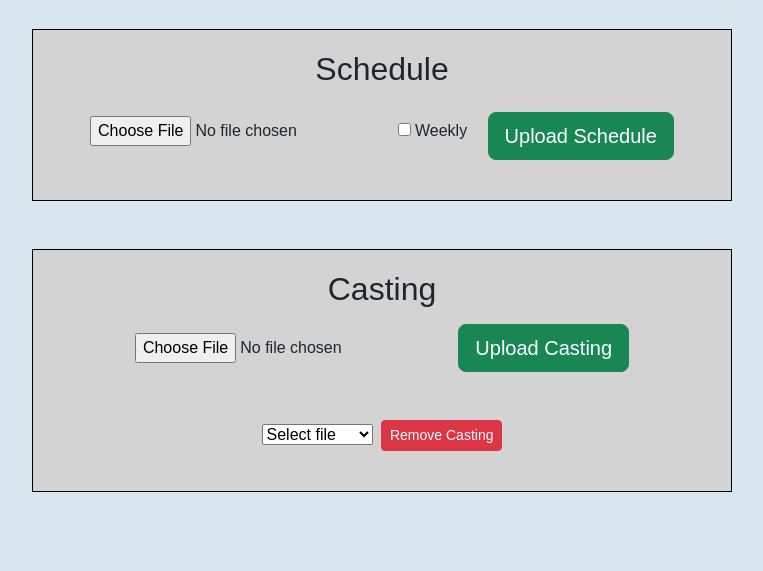
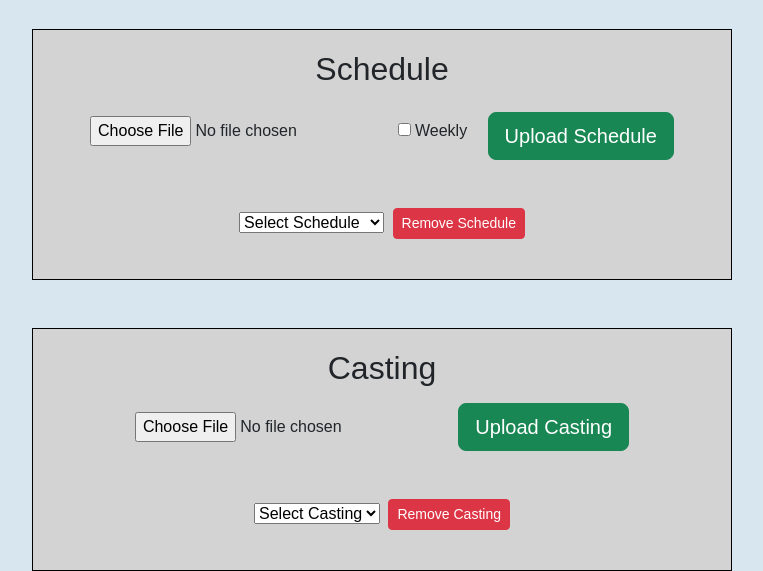
Before and after one commit to luza78/cs50x_project_2023, a Flask app: template templates/admin.html in a window 1280 px wide. Shown: the part 272-843 px from the top of the page, without its empty margins (258-1021 px from the left). Before the commit the page ends 764 px from the top, so only its background shows below. Run offline with Flask 3, Linux system fonts and the light colour scheme; the template is opened without the code that fills it: most values are stand-ins (such as "Sample title", 1, 10 or a date in 2020).

Commit message:
Added ability for admins to remove schedules from the server. Improved readme

```diff
--- a/app.py
+++ b/app.py
@@ -1,7 +1,7 @@
 from helpers import (login_required, login_required_admin, get_user, register_user, admin_add_user,
                       admin_get_users, admin_remove_user, admin_change_user_type, admin_reset_user_password,
                         upload_casting, get_casting_file, get_casting, remove_casting, upload_schedule,
-                          upload_schedule_is_week, schedule_today, schedule_week)
+                          remove_schedule, upload_schedule_is_week, schedule_today, schedule_week)
 
 from flask import Flask, render_template, redirect, request, session, flash, send_file
 from flask_session import Session
@@ -17,6 +17,8 @@ app = Flask(__name__)
 
 # Configure uploads
 app.config['UPLOAD_FOLDER'] = "static/uploads/schedule"
+
+ALLOWED_EXTENSIONS = {'txt', 'pdf', 'png', 'jpg', 'jpeg', 'doc', 'docx', 'xls' 'xlsx'}
 
 # Max upload size in bytes (40 MB)
 app.config['MAX_CONTENT_PATH'] = "40000000"
@@ -51,7 +53,7 @@ def login():
 
         # Handles if email not found
         if not db_lookup:
-            flash("Email is not recognized", "error")
+            flash("Email is not recognized, make sure you are registered!", "error")
             return render_template("login.html")
 
         # Need to hash password etc
@@ -97,7 +99,7 @@ def register():
         db_email = get_user(email)
 
         if not db_email:
-            flash("Email not found", "error")
+            flash("Email not found. Make sure you have been added to the system", "error")
             return render_template("register.html")
 
         # Checks if they have set a password yet
@@ -152,13 +154,11 @@ def scheduleview(file_name):
 def download(dl_id):
 
     if dl_id:
-
         path = os.getcwd() + "/static/downloads/" + dl_id
 
         return send_file(path, dl_id, as_attachment=True)
 
     else:
-
         return redirect("/documents")
 
 
@@ -208,12 +208,20 @@ def documents():
 
     return render_template("documents.html")
 
-# Admin only control panel. Allows to add / remove schedule
+# Admin only control panel. Allows to add / remove schedule + casting
 @app.route("/admin")
 @login_required_admin
 def admin():
+    # Path to where schedules are uploaded to
+    path = os.getcwd() + "/static/uploads/schedule"
+
+    # Query db to get castings
     castings = get_casting()
-    return render_template("admin.html", castings=castings)
+
+    # Store a list of files in our schedules folder
+    schedules = os.listdir(path)
+    print(schedules)
+    return render_template("admin.html", castings=castings, schedules=schedules)
 
 @app.route("/uploadschedule", methods=["POST"])
 @login_required_admin
@@ -221,40 +229,60 @@ def uploadschedule():
 
     upload_file = request.files["schedulefile"]
     file_name = secure_filename(upload_file.filename)
-    type = request.form.get("week")
+    if file_name:
+        type = request.form.get("week")
 
-    if upload_file:
+        if upload_file:
+            upload_file.save(os.path.join(app.config['UPLOAD_FOLDER'], file_name))
 
-        upload_file.save(os.path.join(app.config['UPLOAD_FOLDER'], file_name))
+            if type is not None:
+                upload_schedule_is_week(file_name)
 
-        if type is not None:
-            upload_schedule_is_week(file_name)
+            elif type is None:
+                upload_schedule(file_name)
 
-        elif type is None:
-            upload_schedule(file_name)
+            flash(f"Upload of '{file_name}' succesful", "green")
+            return redirect("/admin")
 
-        flash(f"Upload of '{file_name}' succesful", "green")
+        else:
+            flash("Upload error", "error")
+            return redirect("/admin")
+
+
+
+@app.route("/removeschedule", methods=["POST"])
+@login_required_admin
+def removeschedule():
+    file = request.form.get("schedule")
+
+    if file:
+        path = os.getcwd() + "/static/uploads/schedule/" + file
+        os.remove(path)
+        remove_schedule(file)
+
+        flash(f"'{file}' Has been removed from schedules", "green")
         return redirect("/admin")
 
     else:
-        flash("Upload error", "error")
+        flash("An error occurred while removing a schedule", "error")
         return redirect("/admin")
+
 
 @app.route("/uploadcasting", methods=["POST"])
 @login_required_admin
 def uploadcasting():
-
+    # Gets file
     upload_file = request.files["castingfile"]
 
     if upload_file:
-
+        # Reads uploads and name into variables
         data = upload_file.read()
         file_name = upload_file.filename
 
         if data:
             upload_casting(data, file_name)
 
-        flash(f"Upload of {file_name} was succesful", "green")
+        flash(f"Upload of '{file_name}' was succesful", "green")
         return redirect("/admin")
     else:
         flash("Upload error", "error")
--- a/static/styles.css
+++ b/static/styles.css
@@ -72,6 +72,7 @@ h1 {
 .alert-green {
     color: green;
     position: absolute;
+    text-align: center;
     opacity: 0;
     animation: fadeOut 12s ease-out;
 
@@ -81,6 +82,7 @@ h1 {
     color: red;
     position:absolute;
     opacity: 0;
+    text-align: center;
     animation: fadeOut 12s ease-out;
 }
 
--- a/templates/admin.html
+++ b/templates/admin.html
@@ -22,6 +22,16 @@ Project admin page
         <label for="week">Weekly</label>
         <input class="btn btn-lg btn-success ms-3 mt-2" type="submit" value="Upload Schedule">
     </form>
+
+    <form class="mt-5" action="/removeschedule" method="post">
+        <select name="schedule">
+            <option selected disabled>Select Schedule</option>
+            {% for schedule in schedules %}
+            <option value="{{ schedule }}">{{ schedule }}</option>
+            {% endfor %}
+        </select>
+        <input class="btn btn-sm btn-danger ms-1" type="submit" value="Remove Schedule">
+    </form>
 </div>
 
 <div class="container-fluid adminpanel text-center mt-5">
@@ -34,7 +44,7 @@ Project admin page
 
     <form class="mt-5" action="/removecasting" method="post">
         <select name="casting">
-            <option selected disabled>Select file</option>
+            <option selected disabled>Select Casting</option>
             {% for cast in castings %}
             <option value="{{ cast.id }}">{{ cast.name }}</option>
             {% endfor %}
--- a/templates/index.html
+++ b/templates/index.html
@@ -20,7 +20,7 @@ Intranet Schedule
       {% endfor %}
       <br>
       <div>
-        <a class="btn btn-lg btn-secondary" href="/scheduleview/{{ today_schedule[0] }}">View Today</a>
+        <a class="btn btn-lg btn-primary" href="/scheduleview/{{ today_schedule[0] }}">View Today</a>
       </div>
       <div>
         <a class="btn btn-lg btn-secondary mt-2" href="/scheduleview/{{ week_schedule[0] }}">View Week</a>
```
Also changed, not shown: helpers.py (+18 -1 lines), intranet.db, readme.md.
